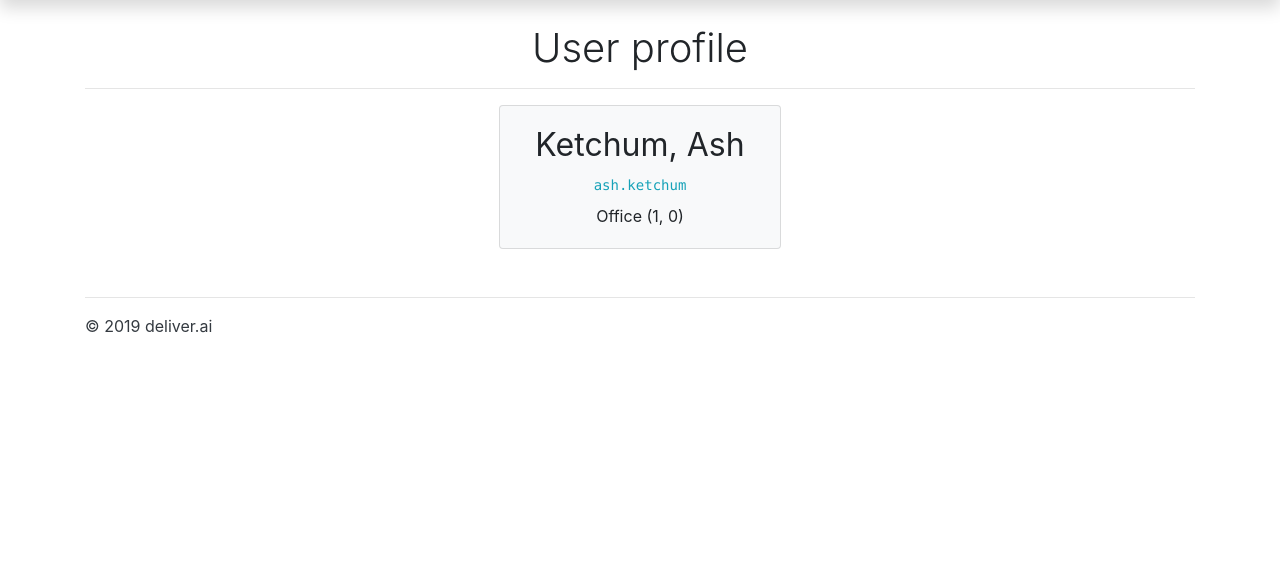
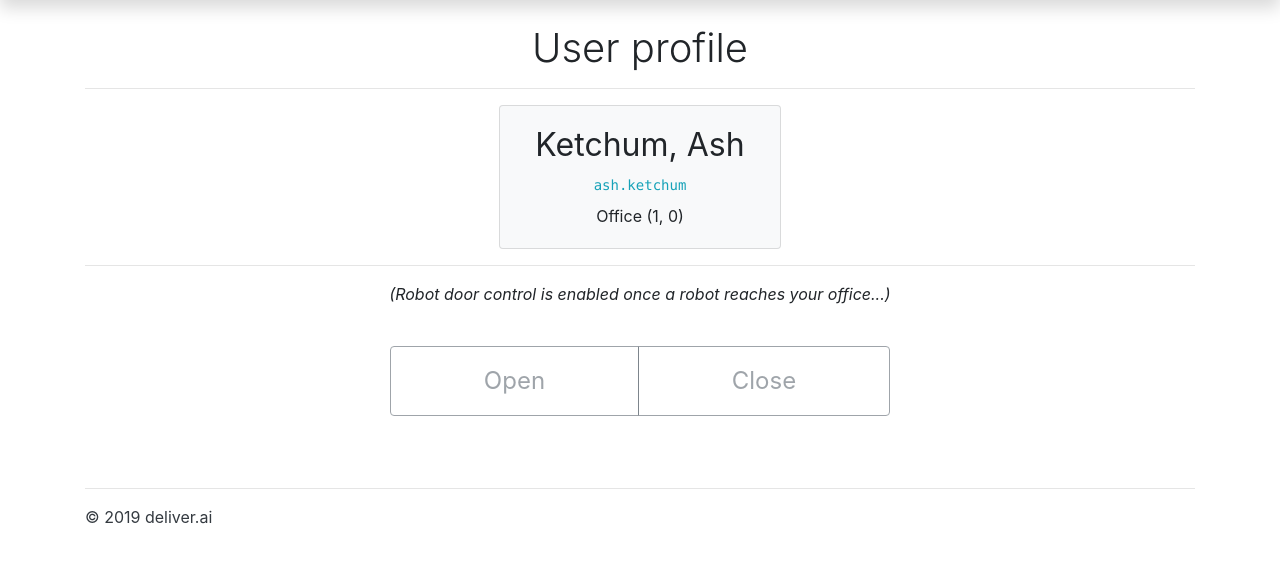
Before and after one commit to JMaio/deliver.ai, a Flask app: page /user/ash.ketchum in a window 1280 px wide. Shown: the part 56-619 px from the top of the page. Run offline with Flask 2, Linux system fonts and the light colour scheme; some libraries are stand-ins or nearby versions.

Commit message:
add ability for user to open / close the box for pickup

```diff
--- a/flask_app/app.py
+++ b/flask_app/app.py
@@ -316,6 +316,7 @@ def create_app():
         return render_template(
             'user_page.html',
             user=office_map.get(username),
+            bot=bots.get('lion'),
         )
 
     @app.route('/tickets/')
--- a/flask_app/templates/user_page.html
+++ b/flask_app/templates/user_page.html
@@ -1,8 +1,66 @@
 {% extends 'base.html' %}
+
+{% set bot_here = bot.props.x_loc == user.x and bot.props.y_loc == user.y %}
 
 {% block content %}
     <h1 class="text-center font-weight-light">User profile</h1>
     <hr>
     {% include "components/user_info_card.html" %}
+    <hr>
+    <div class="text-center">
+        {% if bot_here %}
+            <h2 class="font-weight-light">A deliver.ai assistant has arrived
+                for pickup!</h2>
+        {% else %}
+            <p class="font-italic">(Robot door control is enabled once a robot
+                reaches your office...)</p>
+        {% endif %}
+    </div>
+    <div class="text-center btn-group d-flex mx-auto"
+         style="max-width: 500px;">
+        {% for cmd, text, type in [
+            ('OPEN', 'Open', 'success'),
+            ('CLOSE', 'Close', 'outline-danger'),
+        ] %}
+            {% set t = type if bot_here else 'outline-secondary' %}
+            <button class="btn my-4 px-4 py-3 btn-{{ t }}"
+                    {% if not bot_here or cmd == 'CLOSE' %}disabled{% endif %}
+                    style="font-size: 1.5rem"
+                    data-cmd="{{ cmd }}">{{ text }}</button>
+        {% endfor %}
+    </div>
 
 {% endblock %}
+
+{% block scripts %}
+    {{ super() }}
+    <script>
+        $(document).ready(function () {
+            $('button[data-cmd]').click(function (e) {
+                if (!$(this).prop('disabled')) {
+                    let cmd = $(this).attr('data-cmd');
+                    // toggle state on open
+                    if (cmd === 'OPEN') {
+                        $(this)
+                            .prop('disabled', true)
+                            .toggleClass('btn-success')
+                            .toggleClass('btn-outline-secondary');
+                        setTimeout(function () {
+                            $('button[data-cmd=CLOSE]')
+                                .prop('disabled', false)
+                                .toggleClass('btn-danger')
+                                .toggleClass('btn-outline-danger')
+                        }, 3000)
+                    } else if (cmd === 'CLOSE') {
+                        // wait a little before engaging 'close' button
+                        $(this)
+                            .prop('disabled', true)
+                            .toggleClass('btn-danger')
+                            .toggleClass('btn-outline-secondary');
+                    }
+                    send_cmd(cmd);
+                }
+            });
+        });
+    </script>
+{% endblock %}
```
